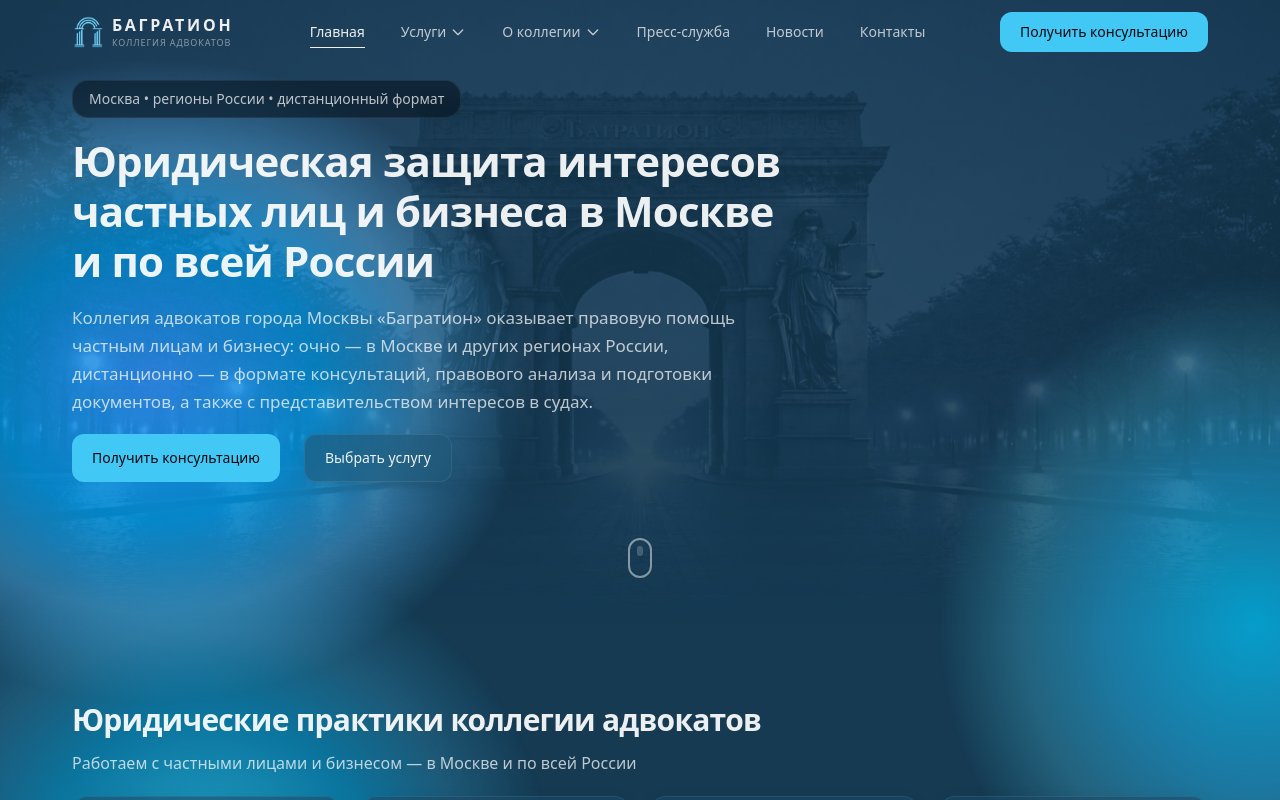
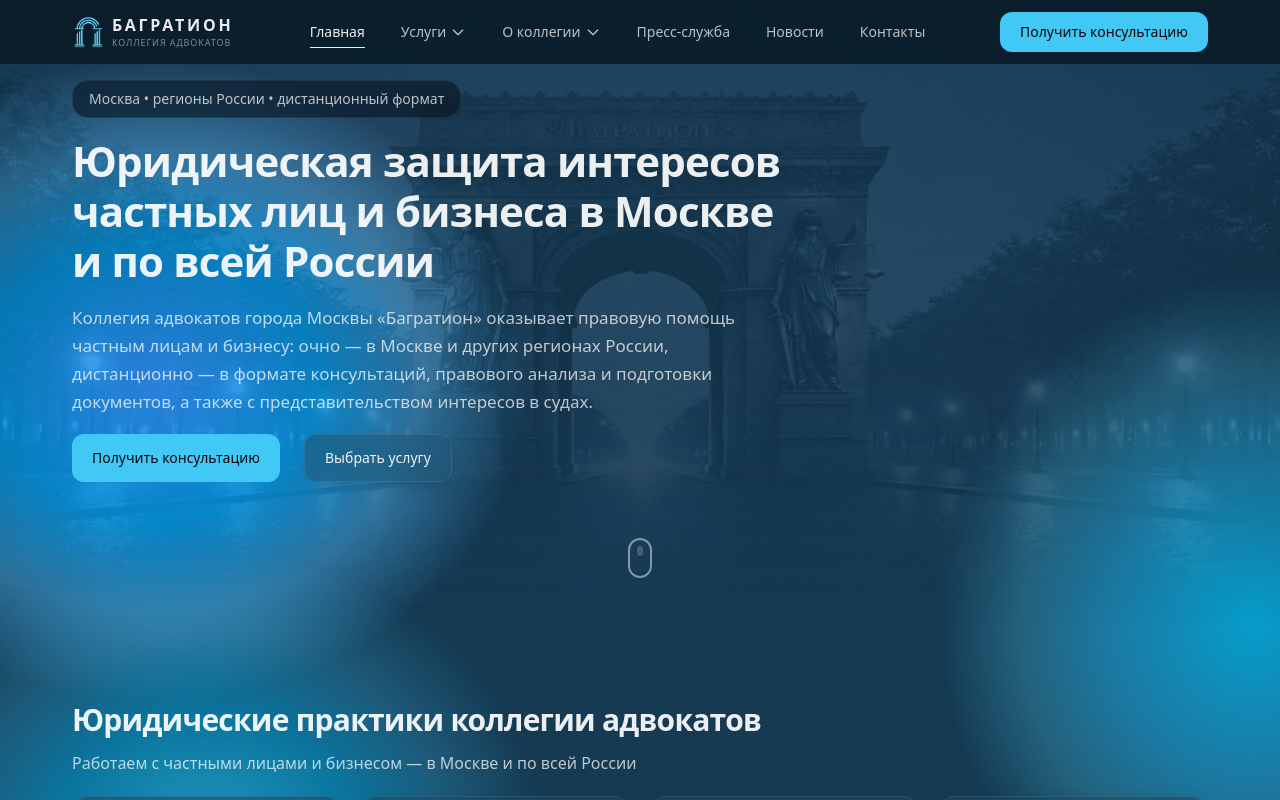
Before and after one commit to mvnikolaec/bagration-site, a Next.js app in the folder web/: page / in a window 1280 px wide. Built offline with nearby package versions, Linux system fonts and the light colour scheme.

Commit message:
футер+хедер

```diff
--- a/web/app/components/Header.tsx
+++ b/web/app/components/Header.tsx
@@ -28,16 +28,28 @@ function isAboutActive(pathname: string) {
   );
 }
 
+const TOUCH_MEDIA = "(hover: none), (pointer: coarse)";
+
 export default function Header() {
   const pathname = usePathname();
   const [mobileOpen, setMobileOpen] = useState(false);
   const [bgOpacity, setBgOpacity] = useState(0);
+  const [isTouch, setIsTouch] = useState(false);
   const [logoWidth, setLogoWidth] = useState<number | null>(null);
   const [letterSpacing, setLetterSpacing] = useState<number>(0);
   const line2Ref = useRef<HTMLSpanElement>(null);
   const line1MeasureRef = useRef<HTMLSpanElement>(null);
 
   useEffect(() => {
+    const mq = window.matchMedia(TOUCH_MEDIA);
+    setIsTouch(mq.matches);
+    const onChange = () => setIsTouch(mq.matches);
+    mq.addEventListener("change", onChange);
+    return () => mq.removeEventListener("change", onChange);
+  }, []);
+
+  useEffect(() => {
+    if (isTouch) return;
     const scrollContainer = document.querySelector(".app-shell-content");
     const getScrollTop = (): number =>
       scrollContainer ? scrollContainer.scrollTop : (typeof window !== "undefined" ? window.scrollY : 0);
@@ -68,7 +80,7 @@ export default function Header() {
       window.removeEventListener("resize", update);
       if (rafId !== null) cancelAnimationFrame(rafId);
     };
-  }, []);
+  }, [isTouch]);
 
   useEffect(() => {
     const syncLogoWidth = () => {
@@ -100,23 +112,28 @@ export default function Header() {
     };
   }, []);
 
-  const atTop = bgOpacity <= 0;
+  const atTop = !isTouch && bgOpacity <= 0;
+  const headerStaticTouch = isTouch;
 
   return (
     <>
       <header
-        className={`fixed left-0 right-0 top-0 z-50 ${atTop ? "header-at-top" : ""}`}
-        style={{
-          backdropFilter: atTop ? "none" : "blur(12px)",
-          WebkitBackdropFilter: atTop ? "none" : "blur(12px)",
-        }}
+        className={`fixed left-0 right-0 top-0 z-50 ${atTop ? "header-at-top" : ""} ${headerStaticTouch ? "header-static-touch" : ""}`}
+        style={
+          headerStaticTouch
+            ? { background: "var(--header-footer-overlay)" }
+            : {
+                backdropFilter: atTop ? "none" : "blur(12px)",
+                WebkitBackdropFilter: atTop ? "none" : "blur(12px)",
+              }
+        }
         role="banner"
       >
-        {/* Фон хедера: появляется при прокрутке за первые 20px */}
+        {/* Фон хедера: на touch статично (без transition), на desktop — по scroll */}
         <div
-          className="pointer-events-none absolute inset-0 transition-opacity duration-150 ease-out"
+          className={headerStaticTouch ? "pointer-events-none absolute inset-0 header-overlay-touch" : "pointer-events-none absolute inset-0 transition-opacity duration-150 ease-out"}
           style={{
-            opacity: bgOpacity,
+            opacity: headerStaticTouch ? 1 : bgOpacity,
             background: "var(--header-footer-overlay)",
             borderColor: "transparent",
           }}
--- a/web/app/globals.css
+++ b/web/app/globals.css
@@ -186,7 +186,7 @@ body {
   z-index: 1;
 }
 
-/* Touch (iOS + Android): без fixed/blur/animation у больших слоёв */
+/* Touch (iOS + Android): без fixed/blur/animation у больших слоёв; хедер без scroll-эффектов */
 @media (hover: none), (pointer: coarse) {
   .floating-gradients,
   .floating-gradients .floating-gradient {
@@ -201,6 +201,14 @@ body {
     will-change: auto !important;
     transition: none !important;
     animation: none !important;
+  }
+  .header-static-touch,
+  .header-static-touch *,
+  .header-overlay-touch {
+    transition: none !important;
+    backdrop-filter: none !important;
+    -webkit-backdrop-filter: none !important;
+    will-change: auto !important;
   }
 }
 
```
